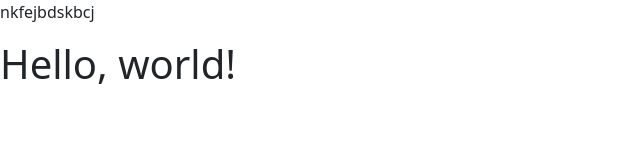
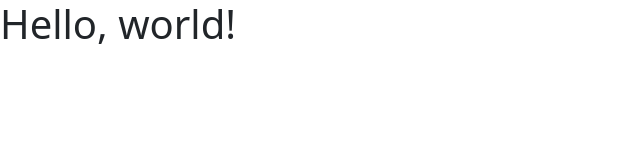
Before and after one commit to Bhargav9909/template, a plain HTML site: page index.html in a window 1280 px wide. Shown: the whole page, without its empty margins (0-640 px from the left). Drawn offline with nearby package versions, Linux system fonts and the light colour scheme.

Commit message:
chenge by branch

```diff
--- a/index.html
+++ b/index.html
@@ -3,11 +3,10 @@
   <head>
     <meta charset="utf-8">
     <meta name="viewport" content="width=device-width, initial-scale=1">
-    <title>Bhargav demo</title>
+    <title>Dinesh demo</title>
     <link href="https://cdn.jsdelivr.net/npm/bootstrap@5.3.3/dist/css/bootstrap.min.css" rel="stylesheet" integrity="sha384-QWTKZyjpPEjISv5WaRU9OFeRpok6YctnYmDr5pNlyT2bRjXh0JMhjY6hW+ALEwIH" crossorigin="anonymous">
   </head>
   <body>
-    <p>nkfejbdskbcj</p>
     <h1>Hello, world!</h1>
     <script src="https://cdn.jsdelivr.net/npm/bootstrap@5.3.3/dist/js/bootstrap.bundle.min.js" integrity="sha384-YvpcrYf0tY3lHB60NNkmXc5s9fDVZLESaAA55NDzOxhy9GkcIdslK1eN7N6jIeHz" crossorigin="anonymous"></script>
   </body>
```
